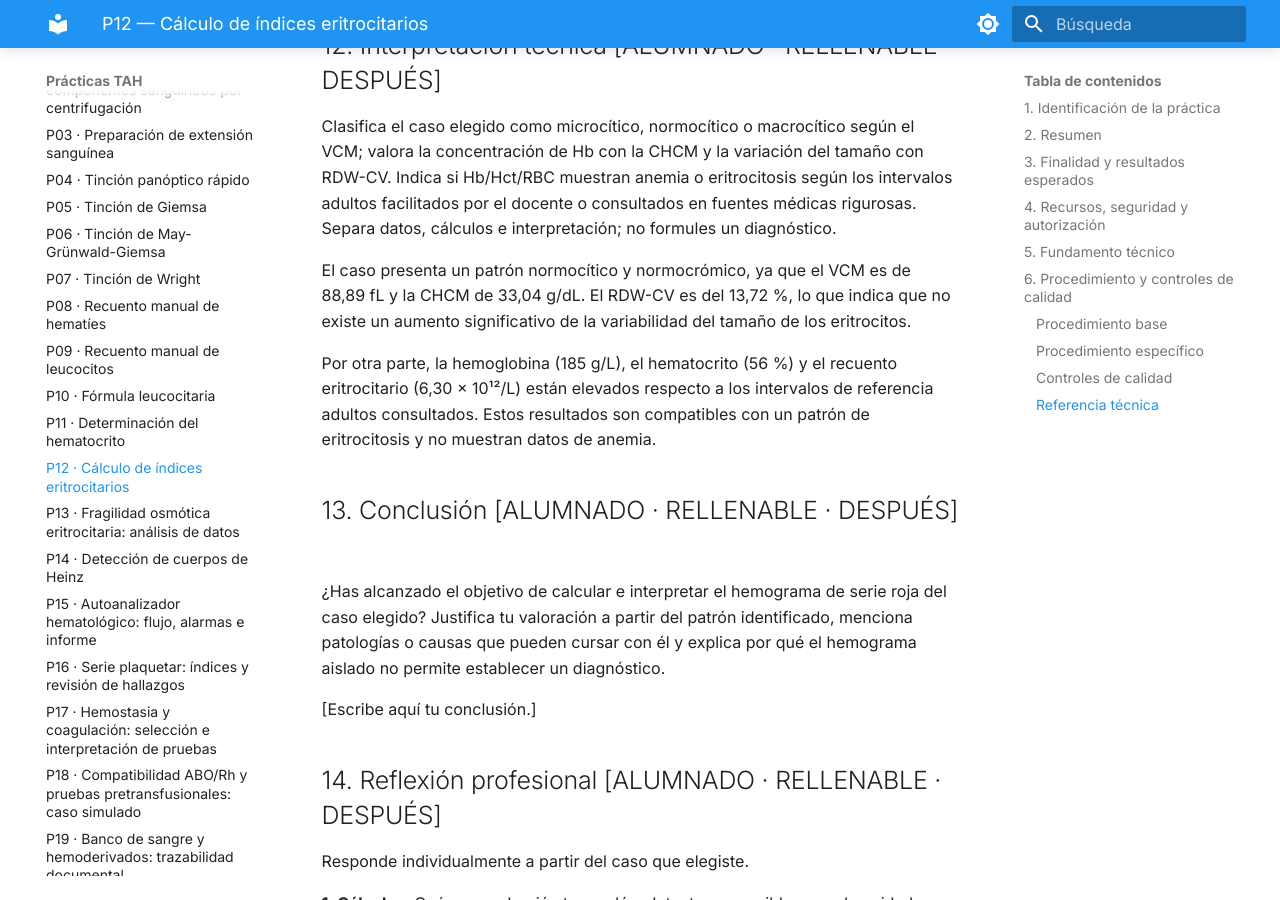
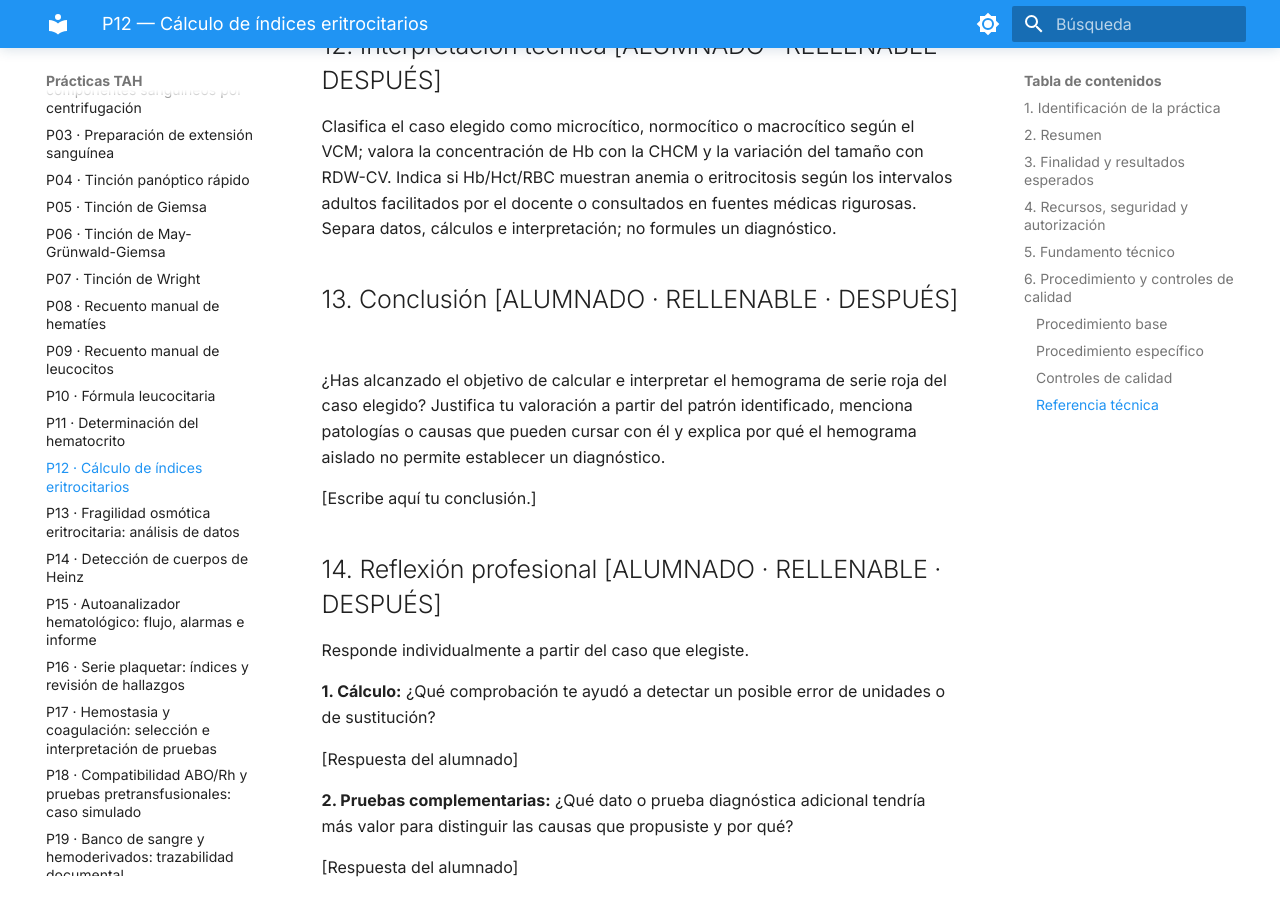
Before and after one commit to mdmvizuetev01-glitch/Cuadernopracticadehematolog-a-Mar-a-del-Mar-, an MkDocs documentation site: the page built from docs/practicas-generadas/P12_Calculo_indices_eritrocitarios.md, in a window 1280 px wide and 900 px high, scrolled down 9161 px. Built offline with MkDocs 1.6.1 and Material for MkDocs 9.7.7, drawn with Linux system fonts in a browser that asks for light colours.

Commit message:
Update P12_Calculo_indices_eritrocitarios.md

```diff
--- a/docs/practicas-generadas/P12_Calculo_indices_eritrocitarios.md
+++ b/docs/practicas-generadas/P12_Calculo_indices_eritrocitarios.md
@@ -214,9 +214,6 @@ La actividad es documental y no requiere fotografías de muestras, equipos ni pr
 
 Clasifica el caso elegido como microcítico, normocítico o macrocítico según el VCM; valora la concentración de Hb con la CHCM y la variación del tamaño con RDW-CV. Indica si Hb/Hct/RBC muestran anemia o eritrocitosis según los intervalos adultos facilitados por el docente o consultados en fuentes médicas rigurosas. Separa datos, cálculos e interpretación; no formules un diagnóstico.
 
-El caso presenta un patrón normocítico y normocrómico, ya que el VCM es de 88,89 fL y la CHCM de 33,04 g/dL. El RDW-CV es del 13,72 %, lo que indica que no existe un aumento significativo de la variabilidad del tamaño de los eritrocitos.
-
-Por otra parte, la hemoglobina (185 g/L), el hematocrito (56 %) y el recuento eritrocitario (6,30 × 10¹²/L) están elevados respecto a los intervalos de referencia adultos consultados. Estos resultados son compatibles con un patrón de eritrocitosis y no muestran datos de anemia.
 
 ## 13. Conclusión [ALUMNADO · RELLENABLE · DESPUÉS]
 
```
